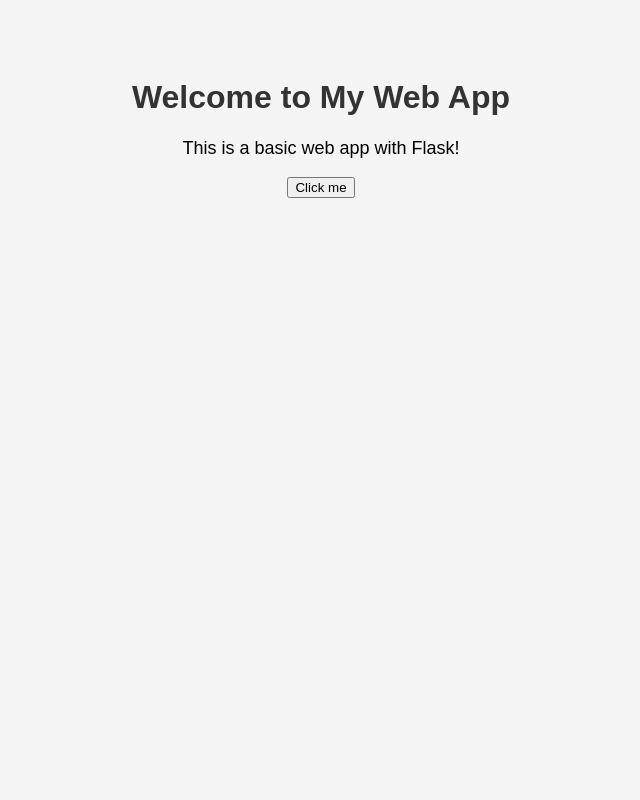
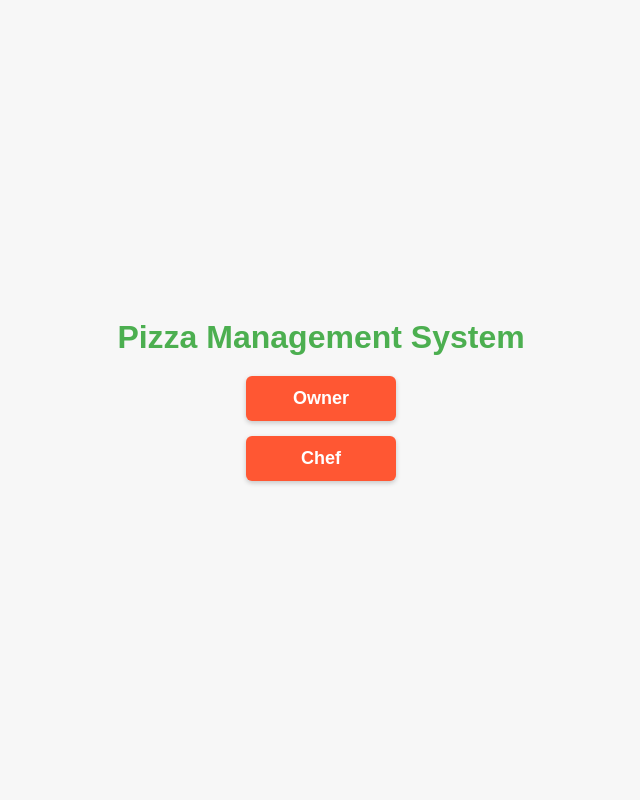
Before and after one commit to 980k/strongmind-swe-assignment, a Flask app: page / in a window 1280 px wide. Shown: the whole page, without its empty margins (319-959 px from the left). Run offline with Flask 3, Linux system fonts and the light colour scheme.

Commit message:
added UI fixes and additional styling, added comments

```diff
--- a/app/services/pizza_service.py
+++ b/app/services/pizza_service.py
@@ -16,7 +16,7 @@
         # Attach toppings if provided
         if topping_ids:
             toppings = Topping.query.filter(Topping.id.in_(topping_ids)).all()
-            new_pizza.toppings.extend(toppings)  # This is where you link the toppings
+            new_pizza.toppings.extend(toppings)
 
         self.db.session.add(new_pizza)
         self.db.session.commit()
@@ -87,7 +87,7 @@
             return {"error": "Pizza not found."}
 
         # Explicitly remove all toppings before deleting the pizza
-        toppings = pizza.toppings.all()  # Fetch the toppings as a list
+        toppings = pizza.toppings.all()
         for topping in toppings:
             pizza.toppings.remove(topping)
 
--- a/app/services/topping_service.py
+++ b/app/services/topping_service.py
@@ -32,6 +32,7 @@
         if not topping:
             return {"error": "Topping not found."}
 
+        # prevents update if a topping already exists
         existing_topping_name = Topping.query.filter(Topping.name.ilike(new_topping_name)).first()
 
         if existing_topping_name:
--- /dev/null
+++ b/app/static/css/index.css
@@ -0,0 +1,55 @@
+* {
+    margin: 0;
+    padding: 0;
+    box-sizing: border-box;
+}
+
+body {
+    font-family: Arial, sans-serif;
+    background-color: #f7f7f7;
+    color: #333;
+    display: flex;
+    flex-direction: column;
+    justify-content: center;
+    align-items: center;
+    height: 100vh;
+    text-align: center;
+}
+
+h1 {
+    font-size: 2rem;
+    color: #4CAF50;
+    margin-bottom: 20px;
+}
+
+.button-container {
+    display: flex;
+    flex-direction: column;
+    gap: 15px;
+}
+
+a {
+    display: block;
+    padding: 12px 25px;
+    font-size: 18px;
+    text-decoration: none;
+    text-align: center;
+    font-weight: bold;
+    border-radius: 6px;
+    background-color: #ff5733;
+    color: white;
+    width: 150px;
+    box-shadow: 0 2px 5px rgba(0, 0, 0, 0.2);
+    transition: background 0.3s, transform 0.2s;
+}
+
+@media (max-width: 600px) {
+    h1 {
+        font-size: 1.5rem;
+    }
+
+    a {
+        width: 130px;
+        font-size: 16px;
+    }
+}
--- a/app/templates/index.html
+++ b/app/templates/index.html
@@ -1,28 +1,16 @@
-<!-- templates/index.html -->
 <!DOCTYPE html>
 <html lang="en">
 <head>
     <meta charset="UTF-8">
     <meta name="viewport" content="width=device-width, initial-scale=1.0">
-    <title>Basic Web App</title>
-    <style>
-        body {
-            font-family: Arial, sans-serif;
-            text-align: center;
-            background-color: #f4f4f4;
-            padding: 50px;
-        }
-        h1 {
-            color: #333;
-        }
-        p {
-            font-size: 18px;
-        }
-    </style>
+    <title>Pizza Management System</title>
+    <link rel="stylesheet" href="{{ url_for('static', filename='css/index.css') }}">
 </head>
 <body>
-    <h1>Welcome to My Web App</h1>
-    <p>This is a basic web app with Flask!</p>
-    <button onclick="alert('Hello from the frontend!')">Click me</button>
+    <h1>Pizza Management System</h1>
+    <div class="button-container">
+        <a href="{{ url_for('owner') }}">Owner</a>
+        <a href="{{ url_for('chef') }}">Chef</a>
+    </div>
 </body>
 </html>
```
Also changed, not shown: app/controllers/pizza_controller.py (+5 -16 lines), app/controllers/topping_controller.py (+11 -17 lines), app/helpers/validators.py (added, +13 -0 lines), app/models/pizza.py (+6 -5 lines), app/routes/pizza_routes.py (+6 -13 lines), app/routes/topping_routes.py (+4 -4 lines), app/static/css/pizza_style.css (+9 -10 lines), app/static/js/pizza_view.js (+22 -14 lines), app/static/js/topping_view.js (+7 -8 lines), tests/test_topping_controller.py (+1 -1 lines), .github/workflows/ci.yml, app/helpers/__init__.py (added).
